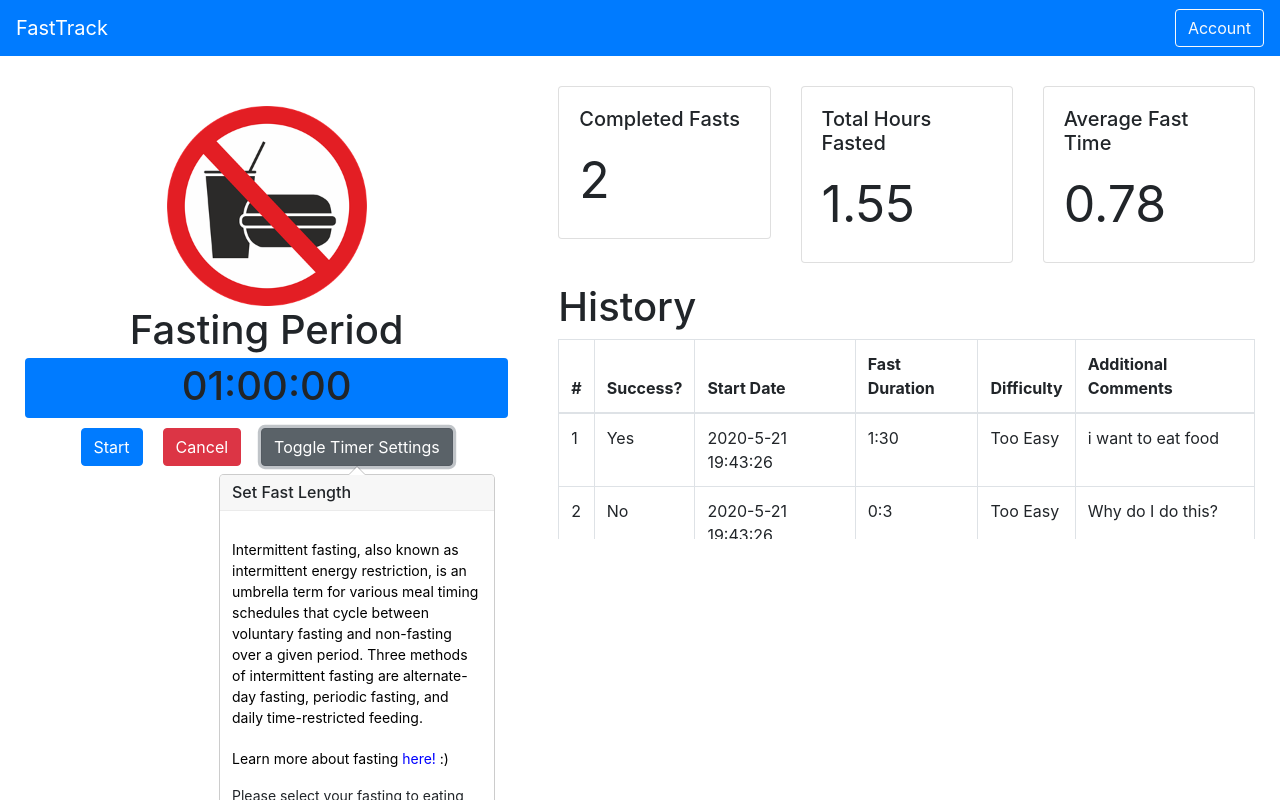
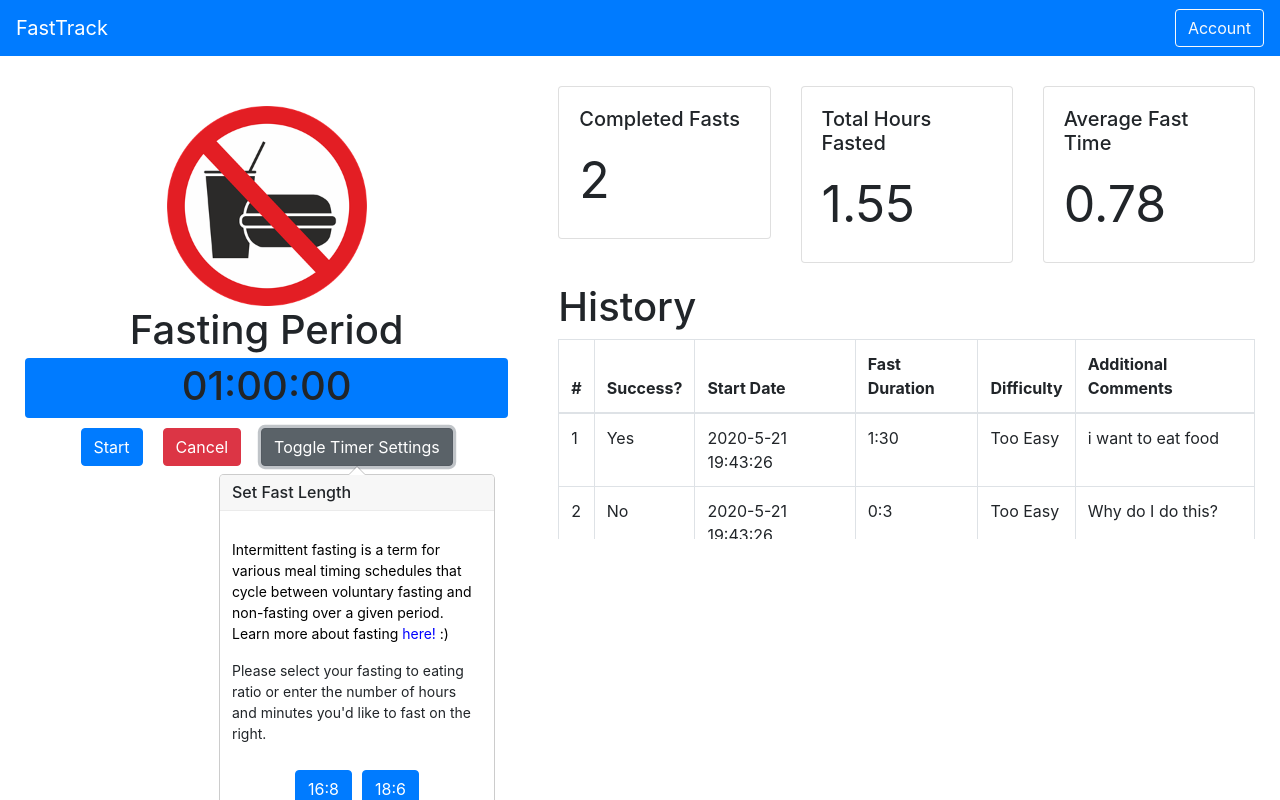
Before and after one commit to graceB-J/FastTrack_Timer, a React (Create React App) app: page / in a window 1280 px wide. Both pictures are taken after a click on the button "Toggle Timer Settings". Shown: the top 800 px of the page. Built offline with nearby package versions, Linux system fonts and the light colour scheme; a web font is replaced by a local one.

Commit message:
Fixed bug that gave NaN to the timer

```diff
--- a/src/App.js
+++ b/src/App.js
@@ -40,18 +40,44 @@ class App extends React.Component {
     };
   }
 
+
   handleAddFast = (length) => {
+    if (length === 16) {
+      this.setState((prevState) => {
+        return {
+          length: 16,
+          history: prevState.history,
+        };
+      });
+    } else if (length === 18) {
+      this.setState((prevState) => {
+        return {
+          length: 18,
+          history: prevState.history,
+        };
+      })
+    } else {
+
+      var minutes = parseInt(document.getElementById("minutes").value);
+      var hours = parseInt(document.getElementById("hours").value);
+      if (minutes !== minutes) {
+        minutes = 0;
+      }
+      if (hours !== hours) {
+        hours = 0;
+      }
       if (length < 0) {
-      length = 0;
+        minutes = 0;
       } else if (length > 24) {
         length = 24;
       }
       this.setState((prevState) => {
         return {
-        length: length,
+          length: parseInt(hours) + (parseInt(minutes) / 60.0),
           history: prevState.history,
         };
       });
+    }
   };
 
   handleFinished = (fastInfo) => {
@@ -73,7 +99,7 @@ class App extends React.Component {
       prevState.history.push(item);
       return prevState;
     });
-    this.setState({promptSurvey: false})
+    this.setState({ promptSurvey: false })
   }
 
   render() {
--- a/src/SelectionArea.css
+++ b/src/SelectionArea.css
@@ -4,7 +4,6 @@
 
 
 .FastRatioButtons {
-    background-color: lightblue;
     flex: on;
     text-align: center;
     padding: 5px;
@@ -17,6 +16,7 @@
 }
 
 .InfoStyle {
+    background-position: center;
     color: black;
     margin-top: 20px;
     position: relative;
--- a/src/SelectionArea.js
+++ b/src/SelectionArea.js
@@ -17,12 +17,9 @@ class SelectionArea extends React.Component {
     render() {
         return (
             <div className="SelectionAreaBox">
-                <p className="InfoStyle">Intermittent fasting, also known as intermittent energy restriction,
-                is an umbrella term for various meal timing schedules that cycle
-                between voluntary fasting and non-fasting over a given period.
-                Three methods of intermittent fasting are alternate-day fasting,
-                periodic fasting, and daily time-restricted feeding.</p>
-                <p className="InfoStyle">Learn more about fasting <a className="Link" href="https://tenor.com/wyxa.gif">here!</a> :)</p>
+                <p className="InfoStyle">Intermittent fasting is a term for various meal timing schedules that cycle
+                between voluntary fasting and non-fasting over a given period. <br />
+                    Learn more about fasting <a className="Link" href="https://tenor.com/wyxa.gif">here!</a> :)</p>
                 <p>Please select your fasting to eating ratio or enter the number of hours and minutes you'd like to fast on the right. </p>
                 <div className="FastRatioButtons">
                     <Container>
```
Lines whose indentation alone changed are shown as unchanged.
